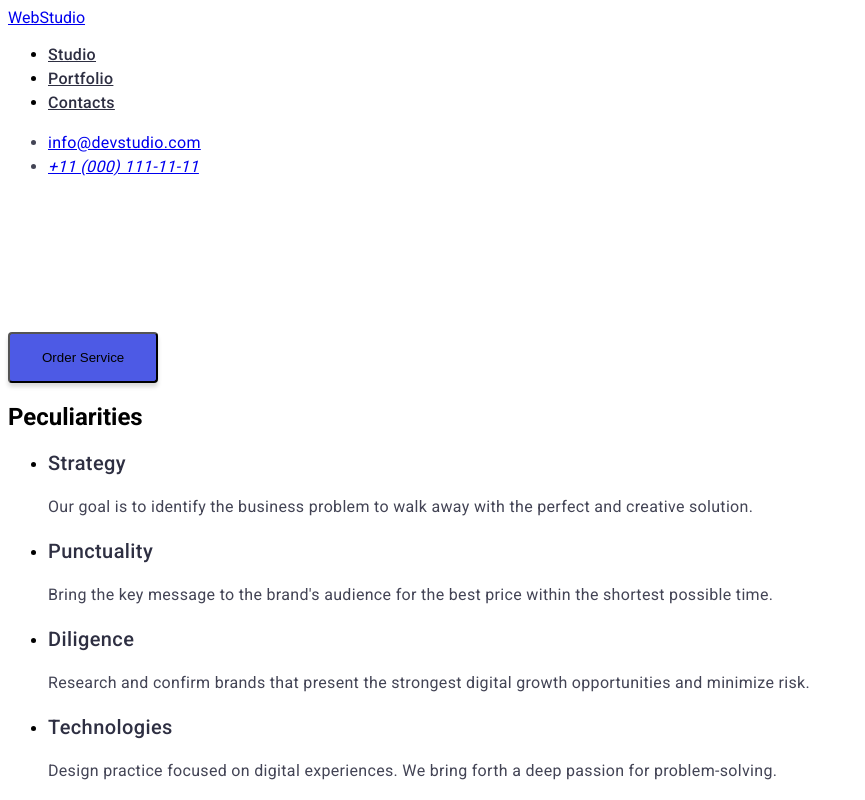
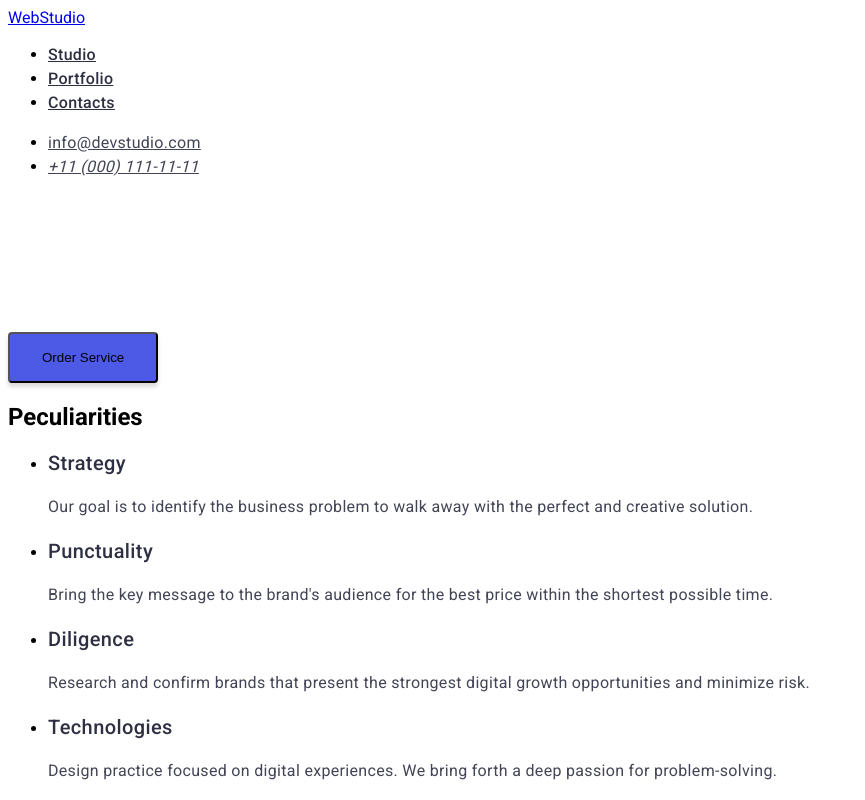
Before and after one commit to Devochka777/goit-markup-hw-01, a plain HTML site: page index.html in a window 1280 px wide. Shown: the top 800 px of the page, without its empty margins (0-865 px from the left). Drawn offline with Linux system fonts and the light colour scheme.

Commit message:
Update index.html

```diff
--- a/index.html
+++ b/index.html
@@ -26,8 +26,8 @@
     <!--contacts-->
     <address>
     <ul class="header-contacts">
-        <li class="header-adress"><a href="mailto:info@devstudio.com">info@devstudio.com</a></li>
-        <li class="header-tel"><a href="tel:+110001111111">+11 (000) 111-11-11</a></li>
+        <li><a class="header-adress" href="mailto:info@devstudio.com">info@devstudio.com</a></li>
+        <li><a class="header-tel" href="tel:+110001111111">+11 (000) 111-11-11</a></li>
     </ul>
 </address>
   </header>
```
